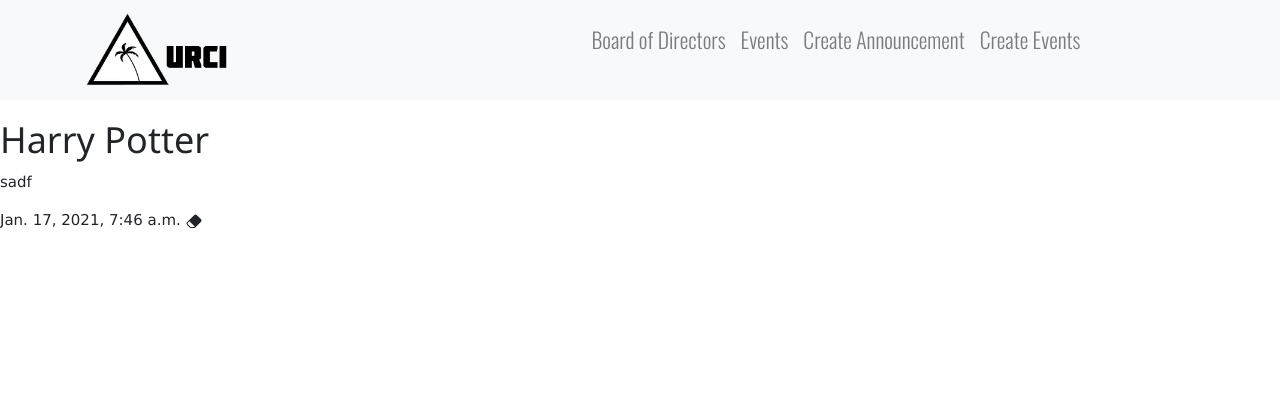
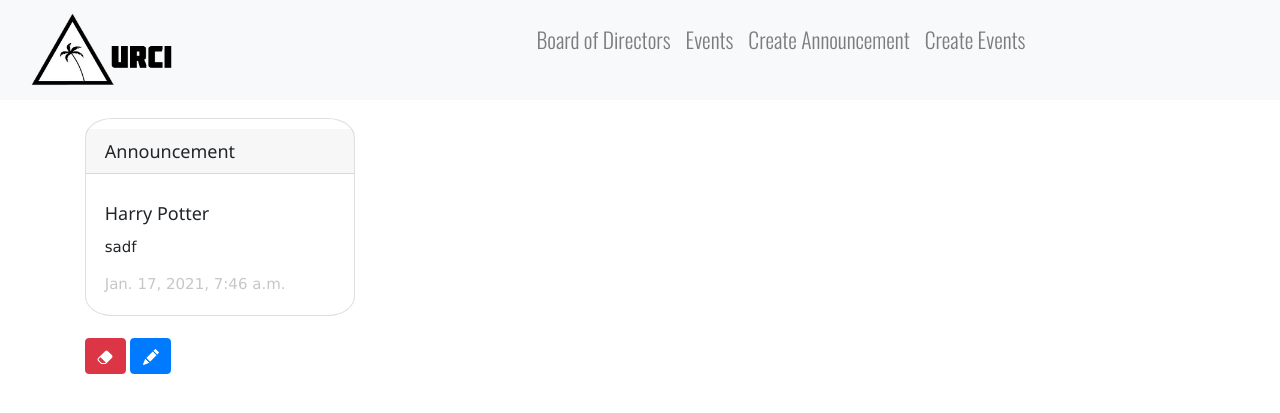
Before and after one commit to bituka/urci-community-website, a Django app: page /announcement/posts/17/ in a window 1280 px wide. Shown: the top 413 px of the page. Run offline with Django 3.2, Linux system fonts and the light colour scheme; a user stored in the database is signed in; data comes from the database, SQL or seed files in the repository; both versions use the stored data as it was after the commit; some libraries are stand-ins or nearby versions.

Commit message:
'still-has-some-errors'

```diff
--- /dev/null
+++ b/announcement/templates/announcement/_announcement.html
@@ -0,0 +1,24 @@
+
+<div class="container">
+    <div class="card announcement-card" style="width: 18rem;">
+      <h5 class="card-header">Announcement</h5>
+      <div class="card-body">
+        <h5 class="card-title">{{announcement.title}}</h5>
+        <p class="card-text">{{announcement.text}}</p>
+        <span class="announcement-date">{{announcement.date}}</span>
+      </div>
+    </div>
+<br>
+
+{% if user.is_authenticated %}
+<a class="btn btn-danger" href="{% url 'announcement:destroy' announcement.pk %} "><svg xmlns="http://www.w3.org/2000/svg" width="16" height="16" fill="currentColor" class="bi bi-eraser-fill" viewBox="0 0 16 16">
+  <path d="M8.086 2.207a2 2 0 0 1 2.828 0l3.879 3.879a2 2 0 0 1 0 2.828l-5.5 5.5A2 2 0 0 1 7.879 15H5.12a2 2 0 0 1-1.414-.586l-2.5-2.5a2 2 0 0 1 0-2.828l6.879-6.879zm.66 11.34L3.453 8.254 1.914 9.793a1 1 0 0 0 0 1.414l2.5 2.5a1 1 0 0 0 .707.293H7.88a1 1 0 0 0 .707-.293l.16-.16z"/>
+</svg></a>
+<a href="{% url 'announcement:edit' announcement.pk %}" class="btn btn-primary"><svg xmlns="http://www.w3.org/2000/svg" width="16" height="16" fill="currentColor" class="bi bi-pencil-fill" viewBox="0 0 16 16">
+<path d="M12.854.146a.5.5 0 0 0-.707 0L10.5 1.793 14.207 5.5l1.647-1.646a.5.5 0 0 0 0-.708l-3-3zm.646 6.061L9.793 2.5 3.293 9H3.5a.5.5 0 0 1 .5.5v.5h.5a.5.5 0 0 1 .5.5v.5h.5a.5.5 0 0 1 .5.5v.5h.5a.5.5 0 0 1 .5.5v.207l6.5-6.5zm-7.468 7.468A.5.5 0 0 1 6 13.5V13h-.5a.5.5 0 0 1-.5-.5V12h-.5a.5.5 0 0 1-.5-.5V11h-.5a.5.5 0 0 1-.5-.5V10h-.5a.499.499 0 0 1-.175-.032l-.179.178a.5.5 0 0 0-.11.168l-2 5a.5.5 0 0 0 .65.65l5-2a.5.5 0 0 0 .168-.11l.178-.178z"/>
+
+</svg></a>
+{% endif %}
+
+
+</div>
--- a/announcement/templates/announcement/announcement_detail.html
+++ b/announcement/templates/announcement/announcement_detail.html
@@ -1,14 +1,6 @@
 {% extends 'base.html' %}
 
 
-
-
 {% block content %}
-    <h1>{{announcement.title}}</h1>
-    <p>{{announcement.text}}</p>
-    <span>{{announcement.date}}</span>
-
-    <a href="{% url 'announcement:destroy' pk=self.pk %} "><svg xmlns="http://www.w3.org/2000/svg" width="16" height="16" fill="currentColor" class="bi bi-eraser-fill" viewBox="0 0 16 16">
-        <path d="M8.086 2.207a2 2 0 0 1 2.828 0l3.879 3.879a2 2 0 0 1 0 2.828l-5.5 5.5A2 2 0 0 1 7.879 15H5.12a2 2 0 0 1-1.414-.586l-2.5-2.5a2 2 0 0 1 0-2.828l6.879-6.879zm.66 11.34L3.453 8.254 1.914 9.793a1 1 0 0 0 0 1.414l2.5 2.5a1 1 0 0 0 .707.293H7.88a1 1 0 0 0 .707-.293l.16-.16z"/>
-      </svg></a>
+    {% include 'announcement/_announcement.html' %}
 {% endblock  %}
--- a/announcement/urls.py
+++ b/announcement/urls.py
@@ -8,4 +8,5 @@ urlpatterns = [
     path('', views.AnnouncementListView.as_view(), name='list'),
     path('posts/<int:pk>/', views.AnnouncementDetailView.as_view(), name='single'),
     path('delete/<int:pk>/', views.AnnouncementDeleteView.as_view(), name='destroy'),
+    path('edit/<int:pk>/', views.AnnouncementUpdateView.as_view(), name='edit')
 ]
--- a/announcement/views.py
+++ b/announcement/views.py
@@ -1,33 +1,39 @@
 from django.shortcuts import render
 from django.views import generic
 from django.contrib.auth.mixins import LoginRequiredMixin
-from django.urls import reverse_lazy
+from django.urls import reverse_lazy, reverse
+from django.contrib import messages
 from . import forms
 from . import models
 # Create your views here.
 
-class AnnouncementListView(generic.ListView,LoginRequiredMixin):
+class AnnouncementListView(LoginRequiredMixin, generic.ListView):
     model = models.Announcement
 
-class AnnouncementDetailView(generic.DetailView, LoginRequiredMixin):
+class AnnouncementDetailView(LoginRequiredMixin, generic.DetailView ):
     model = models.Announcement
 
-class AnnouncementUpdateView(generic.UpdateView, LoginRequiredMixin):
+    def get_absolute_url(self):
+        return reverse('announcement:single', kwargs={'pk': self.pk})
+class AnnouncementUpdateView(LoginRequiredMixin, generic.UpdateView):
     model = models.Announcement
     form_class = forms.AnnouncementForm
 
-class AnnouncementCreateView(generic.CreateView, LoginRequiredMixin):
+class AnnouncementCreateView(LoginRequiredMixin, generic.CreateView ):
     model = models.Announcement
     form_class = forms.AnnouncementForm
 
-class AnnouncementDeleteView(generic.DeleteView, LoginRequiredMixin):
+    def form_valid(self, form):
+        self.object = form.save(commit=False)
+        self.object.user = self.request.user
+        self.object.save()
+        return super().form_valid(form)
+
+class AnnouncementDeleteView(LoginRequiredMixin, generic.DeleteView ):
     model = models.Announcement
-    form_class = forms.AnnouncementForm
-    success_url = reverse_lazy('home')
 
-    def get_queryset(self):
-        queryset = super().get_queryset()
-        return queryset.filter(user_id=self.request.user.id)
+    def get_success_url(self):
+        return reverse('home')
 
     def delete(self, *args, **kwargs):
         messages.success(self.request, "Post Deleted")
--- a/home/static/home/css/custom.css
+++ b/home/static/home/css/custom.css
@@ -130,10 +130,11 @@ li a:hover:not(.active) {
     font-size:1.2em;
     color:white;
     margin-bottom: 1em;
+
 }
 
 .navbar-brand {
-    align-self: flex-start;
+    width: fit-content !important;
 }
 
 .navbar-nav a:hover {
@@ -152,3 +153,16 @@ li a:hover:not(.active) {
     margin-left:auto;
     margin-right:auto;
 }
+
+.announcement-date {
+    font-size: 1em;
+    color:rgb(201, 198, 198);
+}
+
+.announcement-card {
+    border-radius: 10%;
+}
+
+.card-header{
+    font-style: bold;
+}
--- a/home/templates/base.html
+++ b/home/templates/base.html
@@ -6,12 +6,10 @@
     <meta name="viewport" content="width=device-width, initial-scale=1.0">
     <title>Urci</title>
     <!-- BOOTSTRAP -->
-    <link rel="stylesheet" href="https://stackpath.bootstrapcdn.com/bootstrap/4.4.1/css/bootstrap.min.css" integrity="sha384-Vkoo8x4CGsO3+Hhxv8T/Q5PaXtkKtu6ug5TOeNV6gBiFeWPGFN9MuhOf23Q9Ifjh" crossorigin="anonymous">
-    <script src="https://code.jquery.com/jquery-3.4.1.slim.min.js" integrity="sha384-J6qa4849blE2+poT4WnyKhv5vZF5SrPo0iEjwBvKU7imGFAV0wwj1yYfoRSJoZ+n" crossorigin="anonymous"></script>
-    <script src="https://cdn.jsdelivr.net/npm/popper.js@1.16.0/dist/umd/popper.min.js" integrity="sha384-Q6E9RHvbIyZFJoft+2mJbHaEWldlvI9IOYy5n3zV9zzTtmI3UksdQRVvoxMfooAo" crossorigin="anonymous"></script>
-    <script src="https://stackpath.bootstrapcdn.com/bootstrap/4.4.1/js/bootstrap.min.js" integrity="sha384-wfSDF2E50Y2D1uUdj0O3uMBJnjuUD4Ih7YwaYd1iqfktj0Uod8GCExl3Og8ifwB6" crossorigin="anonymous"></script>
+    <link rel="stylesheet" href="https://cdn.jsdelivr.net/npm/bootstrap@4.5.3/dist/css/bootstrap.min.css" integrity="sha384-TX8t27EcRE3e/ihU7zmQxVncDAy5uIKz4rEkgIXeMed4M0jlfIDPvg6uqKI2xXr2" crossorigin="anonymous">
+    <script src="https://code.jquery.com/jquery-3.5.1.slim.min.js" integrity="sha384-DfXdz2htPH0lsSSs5nCTpuj/zy4C+OGpamoFVy38MVBnE+IbbVYUew+OrCXaRkfj" crossorigin="anonymous"></script>
+    <script src="https://cdn.jsdelivr.net/npm/bootstrap@4.5.3/dist/js/bootstrap.bundle.min.js" integrity="sha384-ho+j7jyWK8fNQe+A12Hb8AhRq26LrZ/JpcUGGOn+Y7RsweNrtN/tE3MoK7ZeZDyx" crossorigin="anonymous"></script>
     <!-- CSS -->
-
     <link rel='stylesheet' href="{% static 'home/css/custom.css' %}">
     <!-- FONTS -->
     <link rel="preconnect" href="https://fonts.gstatic.com">
@@ -20,19 +18,19 @@
     <link rel="stylesheet" href="https://www.w3schools.com/w3css/4/w3.css">
 </head>
 <body>
-
-    <nav role="navigation" class="navbar navbar-expand-lg navbar-light custom-navbar bg-light">
-        <div class="container">
+    <nav class="navbar navbar-expand-lg navbar-light bg-light custom-navbar">
+        <div class="container-fluid">
             <a class="navbar-brand urci-brand" href="{% url 'home' %}"><img class="branding "src="{% static 'home/images/Urci-Logo.png' %}" alt=""></a>
             <button class="navbar-toggler" type="button" data-toggle="collapse" data-target="#navbarNavAltMarkup" aria-controls="navbarNavAltMarkup" aria-expanded="false" aria-label="Toggle navigation">
                 <span class="navbar-toggler-icon"></span>
-            </button>
+              </button>
+          </button>
                 <div class="collapse navbar-collapse" id="navbarNavAltMarkup">
                     <div class="navbar-nav custom-navbar">
                         <a class="nav-link" href="{% url 'bod' %} ">Board of Directors</a>
                         <a class="nav-link" href="#">Events</a>
                         {% if user.is_authenticated %}
-                        <div class="navbar-nav mr-auto">
+                        <div class="navbar-nav ml-auto">
                             <a class="nav-link" href="{% url 'announcement:create' %}">Create Announcement</a>
                             <a class="nav-link" href="#">Create Events</a>
 
```
Also changed, not shown: announcement/templates/announcement/_announcement_home.html (added, +19 -0 lines), announcement/templates/announcement/announcement_confirm_delete.html (+6 -2 lines), announcement/templates/announcement/announcement_form.html (+5 -2 lines), home/templates/home.html (deleted, +0 -8 lines), home/templates/index.html (+1 -25 lines), db.sqlite3.
